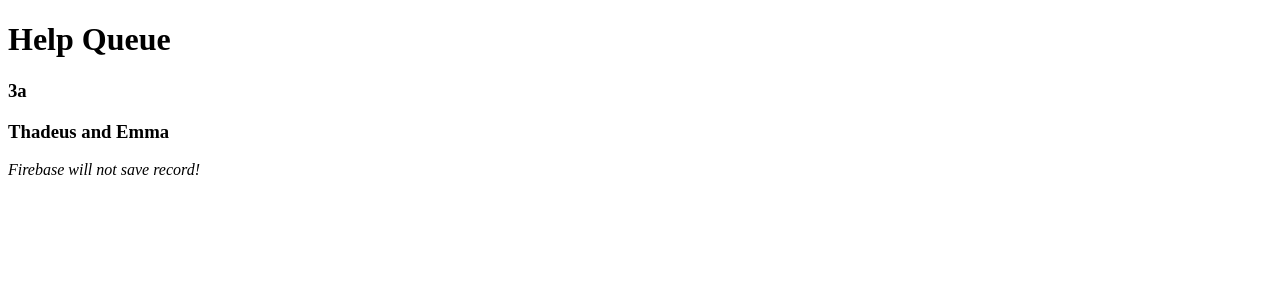
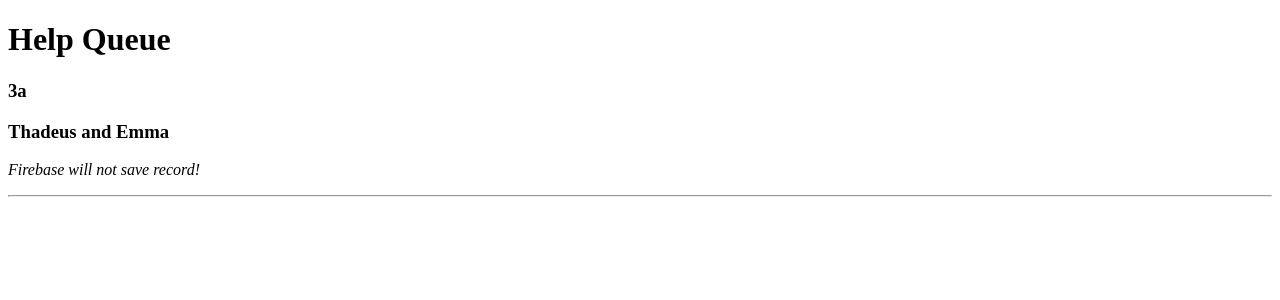
Before and after one commit to juliajessica/react-social-media-clone, a React app: page / in a window 1280 px wide. Shown: the top 300 px of the page. Built offline with nearby package versions, Linux system fonts and the light colour scheme.

Commit message:
create an app component and render it to the dom

```diff
--- /dev/null
+++ b/src/components/App.jsx
@@ -0,0 +1,23 @@
+import React from "react";
+
+function App(){
+  return (
+    <div>
+      <h1>Help Queue</h1>
+      <h3>3a</h3>
+      <h3>Thadeus and Emma</h3>
+      <p><em>Firebase will not save record!</em></p>
+      <hr/>
+    </div>
+  );
+}
+
+export default App;
+
+
+// function liveTime(){
+// let clock = React.createElement('h2', {}, `It is ${new Date().toLocaleTimeString()}`);
+
+// }
+
+// setInterval(liveTime, 1000);
--- a/src/index.jsx
+++ b/src/index.jsx
@@ -1,19 +1,8 @@
 import React from "react";
 import ReactDOM from "react-dom";
+import App from "./components/App";
 
 ReactDOM.render(
-  <div>
-    <h1>Help Queue</h1>
-    <h3>3a</h3>
-    <h3>Thadeus and Emma</h3>
-    <p><em>Firebase will not save record!</em></p>
-  </div>,
+  <App/>,
   document.getElementById('react-app-root')
 );
-
-// function liveTime(){
-// let clock = React.createElement('h2', {}, `It is ${new Date().toLocaleTimeString()}`);
-
-// }
-
-// setInterval(liveTime, 1000);
```
